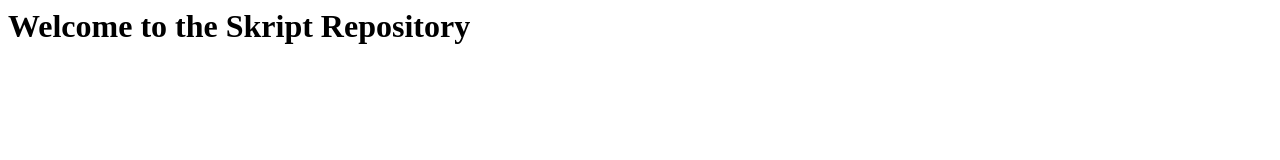
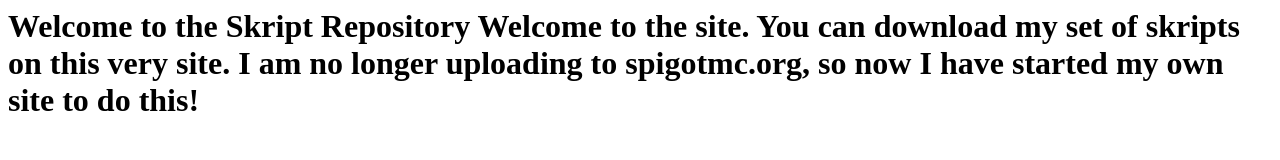
Before and after one commit to NuttsX/mcskripts, a plain HTML site: page index.html in a window 1280 px wide. Drawn offline with Linux system fonts and the light colour scheme.

Commit message:
Update index.html

```diff
--- a/index.html
+++ b/index.html
@@ -1,4 +1,5 @@
 <html>
   <h1>Welcome to the Skript Repository</title>
   <title>Welcome!</title>
+  <p1>Welcome to the site. You can download my set of skripts on this very site. I am no longer uploading to spigotmc.org, so now I have started my own site to do this!</p1>
 </html>
```
